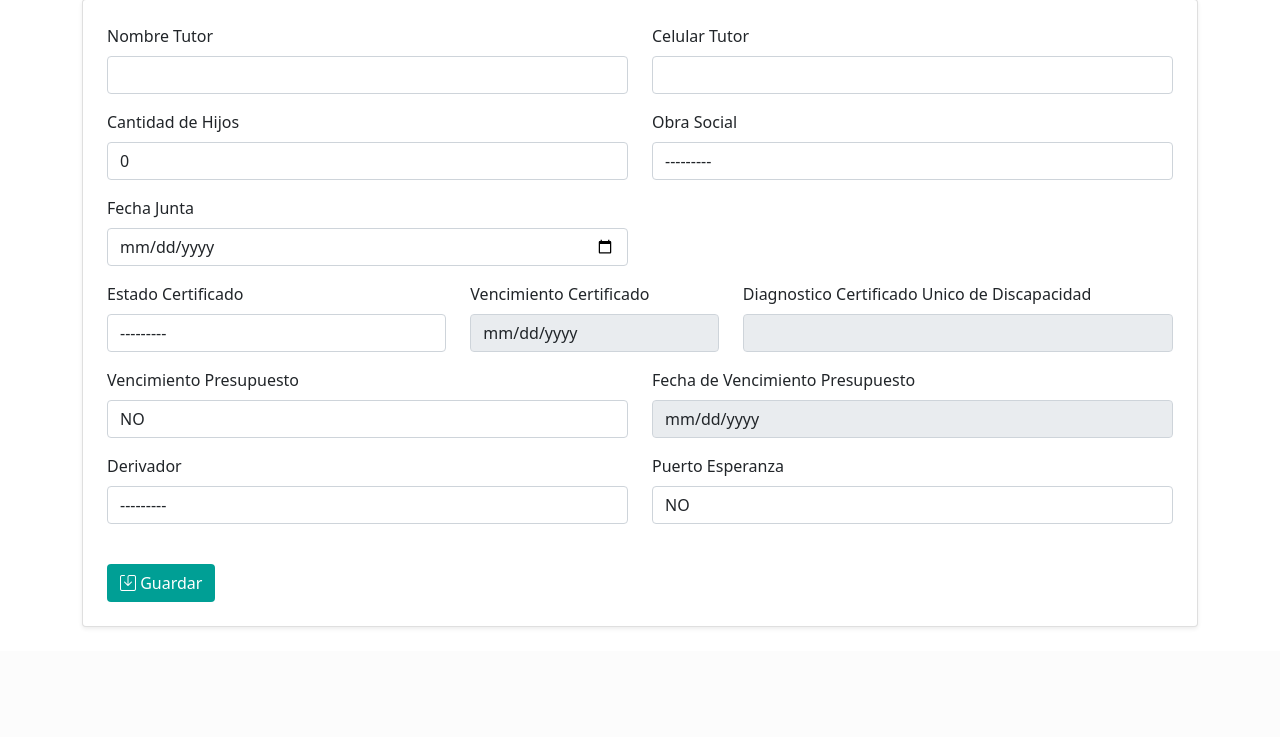
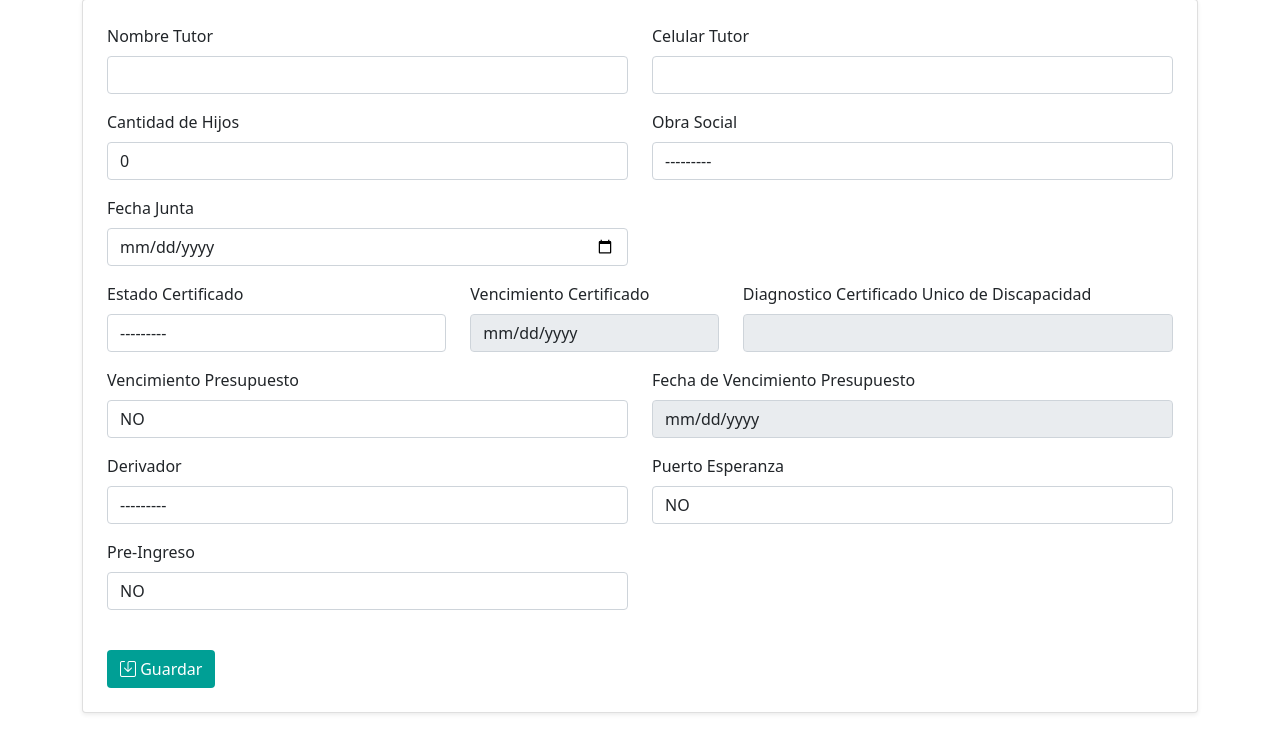
Before and after one commit to NadCarlos/gym_django, a Django app: page /rehabilitacion/rehabilitacion/update/1 in a window 1280 px wide. Shown: the part 197-934 px from the top of the page. Before the commit the page ends 824 px from the top, so only its background shows below. Run offline with Django 4.2, Linux system fonts and the light colour scheme; the visitor is signed in with stand-in values (Sample User, id 1); data that the repository does not hold is empty; parts of the project's set-up code (start-up, migrations or seed data) failed here and were passed over; some libraries are stand-ins or nearby versions.

Commit message:
updated rehabilitacion forms, models, and views for pre_ingreso field. Also deleted old console.logs

```diff
--- a/gym/rehabilitacion/forms.py
+++ b/gym/rehabilitacion/forms.py
@@ -11,6 +11,11 @@ class PacienteRehabilitacionCreateForm(forms.ModelForm):
     ]
 
     puerto_esperanza = forms.ChoiceField(
+        choices=SI_NO_CHOICES,
+        widget=forms.Select(attrs={'class': 'form-control custom-class'})
+    )
+
+    pre_ingreso = forms.ChoiceField(
         choices=SI_NO_CHOICES,
         widget=forms.Select(attrs={'class': 'form-control custom-class'})
     )
@@ -43,6 +48,7 @@ class PacienteRehabilitacionCreateForm(forms.ModelForm):
             'id_obra_social',
             'id_usuario',
             'diagnosticoCUD',
+            'pre_ingreso',
             ]
 
         widgets = {
@@ -84,6 +90,7 @@ class PacienteRehabilitacionUpdateForm(forms.ModelForm):
             'puerto_esperanza',
             'id_obra_social',
             'diagnosticoCUD',
+            'pre_ingreso',
         ]
         widgets = {
             'nombre_tutor': forms.TextInput(attrs={'class': 'form-control custom-class'}),
@@ -98,8 +105,9 @@ class PacienteRehabilitacionUpdateForm(forms.ModelForm):
             'id_obra_social': forms.Select(attrs={'class': 'form-control custom-class'}),
             'puerto_esperanza': forms.Select(attrs={'class': 'form-control custom-class'}),
             'diagnosticoCUD': forms.TextInput(attrs={'class': 'form-control custom-class','id':'diagnosticoCUD'}),
+            'pre_ingreso': forms.Select(attrs={'class': 'form-control custom-class'}),
+
         }
-
 
 
 class AltaCreateForm(forms.ModelForm):
--- a/gym/rehabilitacion/models.py
+++ b/gym/rehabilitacion/models.py
@@ -165,7 +165,8 @@ class PacienteRehabilitacion(models.Model):
     )
 
     pre_ingreso = models.BooleanField(
-        default=1,
+        choices=SI_NO_CHOICES,
+        default=0,
         null=False,
         blank=False,
     )
--- a/gym/rehabilitacion/repositories/rehabilitacion.py
+++ b/gym/rehabilitacion/repositories/rehabilitacion.py
@@ -38,6 +38,7 @@ class PacienteRehabilitacionRepository:
         id_obra_social:ObraSocial,
         id_usuario: User,
         diagnosticoCUD: str,
+        pre_ingreso: bool,
     ):
         return PacienteRehabilitacion.objects.create(
             id_paciente_area=id_paciente_area,
@@ -54,6 +55,7 @@ class PacienteRehabilitacionRepository:
             id_obra_social=id_obra_social,
             id_usuario=id_usuario,
             diagnosticoCUD=diagnosticoCUD,
+            pre_ingreso=pre_ingreso,
         )
 
     def update(
@@ -71,6 +73,7 @@ class PacienteRehabilitacionRepository:
         puerto_esperanza: bool,
         id_obra_social:ObraSocial,
         diagnosticoCUD: str,
+        pre_ingreso: bool,
     )-> PacienteRehabilitacion:
 
         rehabilitacion_paciente.nombre_tutor=nombre_tutor
@@ -85,5 +88,6 @@ class PacienteRehabilitacionRepository:
         rehabilitacion_paciente.puerto_esperanza=puerto_esperanza
         rehabilitacion_paciente.id_obra_social=id_obra_social
         rehabilitacion_paciente.diagnosticoCUD=diagnosticoCUD
+        rehabilitacion_paciente.pre_ingreso=pre_ingreso
 
         rehabilitacion_paciente.save()
--- a/gym/rehabilitacion/templates/alta/create.html
+++ b/gym/rehabilitacion/templates/alta/create.html
@@ -40,7 +40,6 @@
 
         // JSON generado desde Django (ver vista)
         const diagnosticos = JSON.parse(document.getElementById('diagnosticos_json').value);
-        console.log(diagnosticos)
 
         // Deshabilitar diagnóstico al inicio
         diagSelect.disabled = true;
@@ -52,7 +51,6 @@
 
         tipoSelect.addEventListener("change", function () {
             const tipoId = tipoSelect.value;
-            console.log(tipoId)
 
             cleanDiagnosticos();
 
@@ -61,8 +59,6 @@
                 return;
             }
             const lista = diagnosticos[tipoId] || [];
-            console.log(lista)
-
 
             lista.forEach(item => {
                 const option = document.createElement("option");
--- a/gym/rehabilitacion/templates/pacientes_rehab/detail.html
+++ b/gym/rehabilitacion/templates/pacientes_rehab/detail.html
@@ -55,6 +55,11 @@
                         <p><strong>Hijos:</strong> {{ rehabilitacion_paciente.hijos }}</p>
                         <p><strong>Obra Social:</strong> {{ rehabilitacion_paciente.id_obra_social.nombre }}</p>
                         <p><strong>Fecha Junta:</strong> {{ rehabilitacion_paciente.fecha_junta }}</p>
+                        {% if rehabilitacion_paciente.pre_ingreso == False %}
+                            <p><strong>Pre-Ingreso:</strong> No</p>
+                        {% else %}
+                            <p><strong>Pre-Ingreso:</strong> Si</p>
+                        {% endif %}
                     {% else %}
                         <p class="text-muted"><em>No hay datos de rehabilitación</em></p>
                     {% endif %}
--- a/gym/rehabilitacion/templates/rehabilitacion/create.html
+++ b/gym/rehabilitacion/templates/rehabilitacion/create.html
@@ -58,6 +58,10 @@
                     <label for="{{ form.puerto_esperanza.id_for_label }}" class="form-label">Puerto Esperanza</label>
                     {{ form.puerto_esperanza }}
                 </div>
+                <div class="col-md-6 mb-3">
+                    <label for="{{ form.puerto_esperanza.id_for_label }}" class="form-label">Pre-Ingreso</label>
+                    {{ form.pre_ingreso }}
+                </div>
                 {{ form.id_usuario }}
                 {{ form.id_paciente_area }}
             </div>
--- a/gym/rehabilitacion/templates/rehabilitacion/update.html
+++ b/gym/rehabilitacion/templates/rehabilitacion/update.html
@@ -58,6 +58,10 @@
                     <label for="{{ form.puerto_esperanza.id_for_label }}" class="form-label">Puerto Esperanza</label>
                     {{ form.puerto_esperanza }}
                 </div>
+                <div class="col-md-6 mb-3">
+                    <label for="{{ form.puerto_esperanza.id_for_label }}" class="form-label">Pre-Ingreso</label>
+                    {{ form.pre_ingreso }}
+                </div>
             </div>
 
             <div class="d-flex justify-content-between mt-4">
--- a/gym/rehabilitacion/views/agenda.py
+++ b/gym/rehabilitacion/views/agenda.py
@@ -15,6 +15,7 @@ from administracion.repositories.prestacion_paciente import PrestacionPacienteRe
 from administracion.repositories.tratamiento import TratamientoRepository
 from administracion.repositories.profesional_area import ProfesionalAreaRepository
 from administracion.repositories.paciente_area import PacienteAreaRepository
+from rehabilitacion.repositories.rehabilitacion import PacienteRehabilitacionRepository
 
 from rehabilitacion.forms import AgendaRehabCreateForm, AgendaRehabUpdateForm
 
@@ -26,6 +27,7 @@ prestacionPacienteRepo = PrestacionPacienteRepository()
 tratamientoRepo = TratamientoRepository()
 profesionalAreaRepo = ProfesionalAreaRepository()
 pacienteAreaRepo = PacienteAreaRepository()
+pacienteRehabRepo = PacienteRehabilitacionRepository()
 
 
 @method_decorator(login_required(login_url='login'), name='dispatch')
@@ -102,6 +104,10 @@ class AgendaPacienteRehabCreate(View):
                 observaciones=observaciones.upper()
             except:
                 pass
+
+            paciente_rehab = pacienteRehabRepo.get_by_paciente_id_item(id_paciente=paciente.id)
+            if paciente_rehab.pre_ingreso == 1:
+                observaciones="R"
 
             agendaRehabRepo.create(
                 id_usuario=form.cleaned_data['id_usuario'],
--- a/gym/rehabilitacion/views/rehabilitacion.py
+++ b/gym/rehabilitacion/views/rehabilitacion.py
@@ -64,6 +64,7 @@ class RehabilitacionCreate(View):
                 id_obra_social=form.cleaned_data['id_obra_social'],
                 id_usuario=form.cleaned_data['id_usuario'],
                 diagnosticoCUD=form.cleaned_data['diagnosticoCUD'],
+                pre_ingreso=form.cleaned_data['pre_ingreso'],
             )
             return redirect('paciente_rehab_detail', paciente.id)
         else:
@@ -107,6 +108,7 @@ class RehabilitacionUpdate(View):
                 puerto_esperanza=form.cleaned_data['puerto_esperanza'],
                 id_obra_social=form.cleaned_data['id_obra_social'],
                 diagnosticoCUD=form.cleaned_data['diagnosticoCUD'],
+                pre_ingreso=form.cleaned_data['pre_ingreso'],
             )
             return redirect('paciente_rehab_detail', paciente.id)
 """        else:
```
